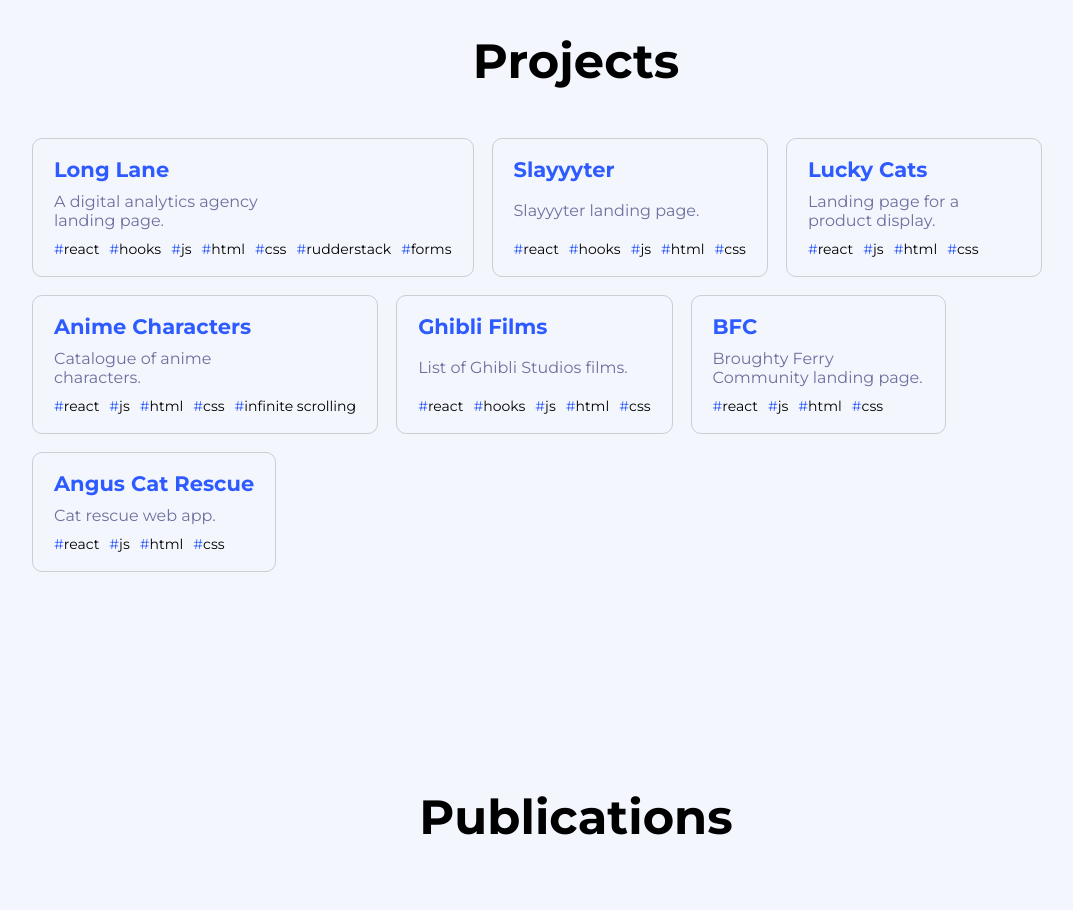
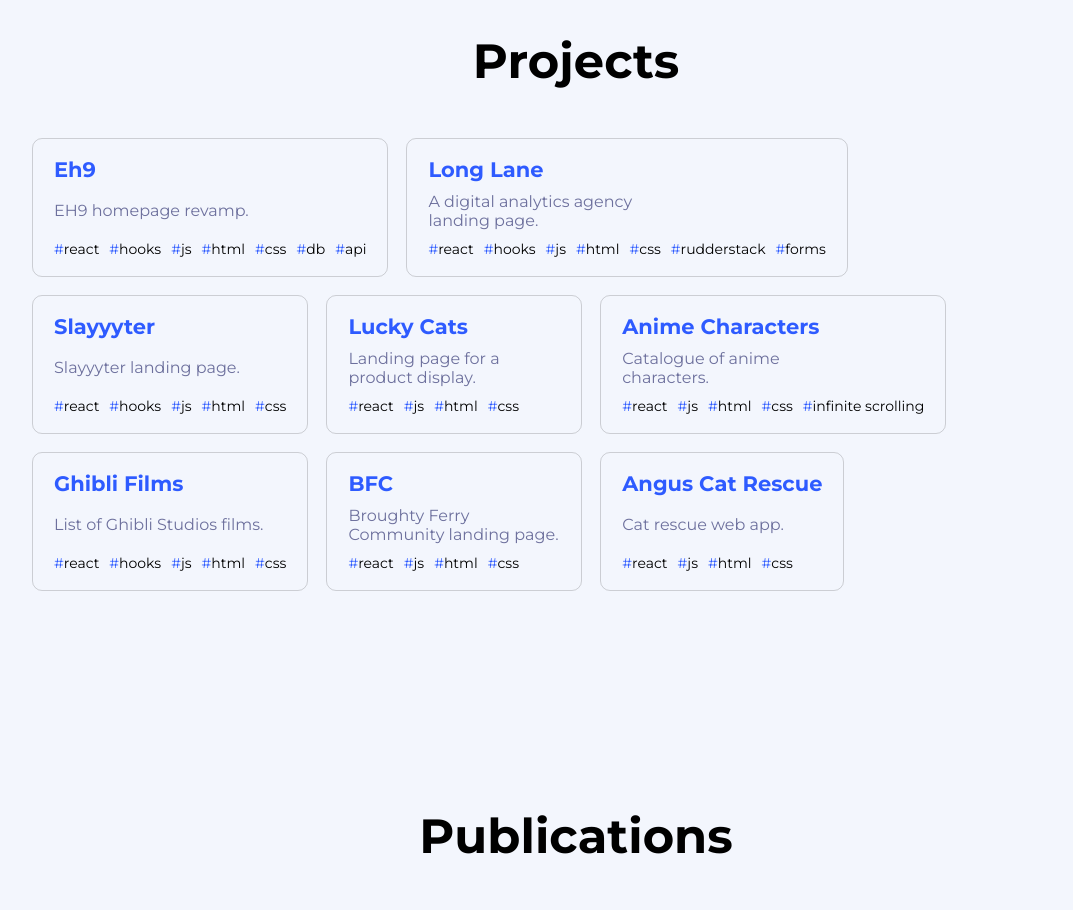
Before and after one commit to crlarrea/crlarrea.github.io, a React (Vite) app: page / in a window 1280 px wide. Shown: the part 3340-4250 px from the top of the page, without its empty margins (64-1137 px from the left). Built offline with nearby package versions, Linux system fonts and the light colour scheme.

Commit message:
add eh9 project

```diff
--- a/src/assets/data/Data.jsx
+++ b/src/assets/data/Data.jsx
@@ -449,6 +449,13 @@ const training = [
 
 const projects = [
   {
+    name: "eh9",
+    description: "EH9 homepage revamp.",
+    tags: ["react", "hooks", "js", "html", "css", "db", "api"],
+    image: null,
+    link: "https://eh9.onrender.com",
+  },
+  {
     name: "long lane",
     description: "A digital analytics agency landing page.",
     tags: ["react", "hooks", "js", "html", "css", "rudderstack", "forms"],
```
Also changed, not shown: 1 other file (tests, documents, lock files or other folders).
